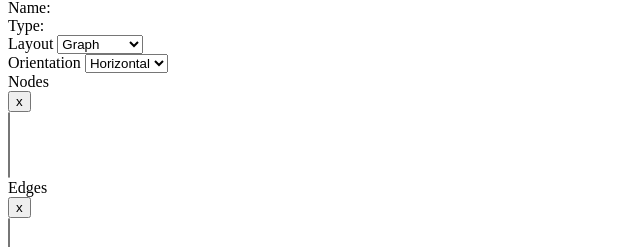
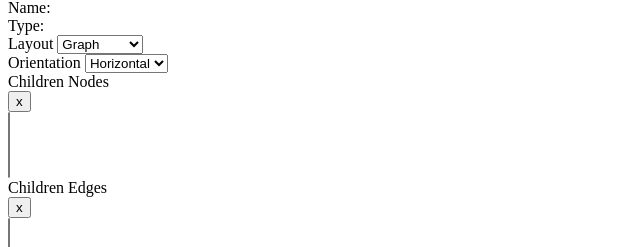
Before and after one commit to mku11/visual-dsa, a website: page webview/index.html in a window 1280 px wide. Shown: the part 228-475 px from the top of the page, without its empty margins (0-640 px from the left). Drawn offline with Linux system fonts and the light colour scheme.

Commit message:
update nodes and edges display headers

```diff
--- a/webview/index.html
+++ b/webview/index.html
@@ -114,7 +114,7 @@
 					</div>
 					<div class="var-option var-option-nodes">
 						<div id="nodes-header-container">
-							<div id="nodes-header" class="attribute-label">Nodes</div>
+							<div id="nodes-header" class="attribute-label">Children Nodes</div>
 							<div class="nodes-header-remove">
 								<button id="remove-nodes" name="remove-nodes" class="dsa-button remove-nodes"
 									title="Clear Nodes" onclick="this.blur();">
@@ -127,7 +127,7 @@
 					</div>
 					<div class="var-option var-option-edges">
 						<div id="edges-header-container">
-							<div id="edges-header" class="attribute-label">Edges</div>
+							<div id="edges-header" class="attribute-label">Children Edges</div>
 							<div class="edges-header-remove">
 								<button id="remove-edges" name="remove-edges" class="dsa-button remove-edges"
 									title="Clear Edges" onclick="this.blur();">
```
